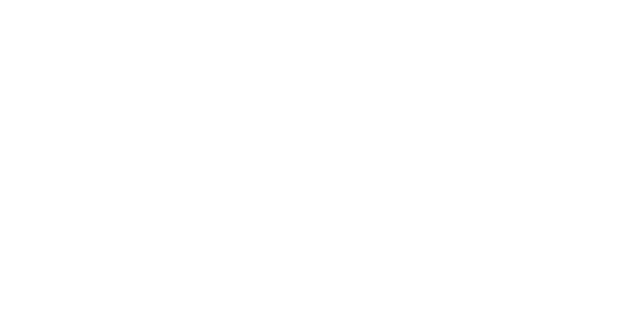
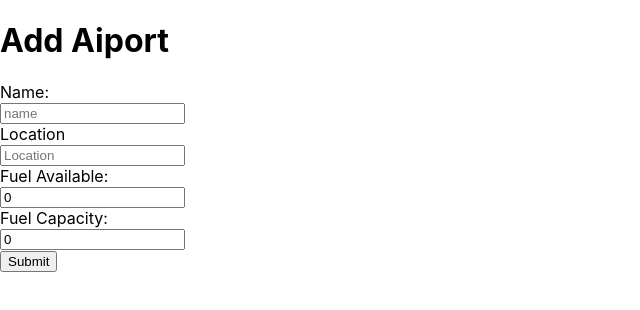
Before and after one commit to AbhiprayaDash/Airport_App, a React (Create React App) app in the folder Client/: page /welcome in a window 1280 px wide. Shown: the top 310 px of the page, without its empty margins (0-640 px from the left). Built offline with nearby package versions, Linux system fonts and the light colour scheme; sample sign-in values are in the browser's storage.

Commit message:
added auth guard

```diff
--- a/Client/src/App.js
+++ b/Client/src/App.js
@@ -1,15 +1,17 @@
-import logo from './logo.svg';
-import './App.css';
 import { Route, Switch } from "react-router";
 import HomeComponent from './components/homecomponent';
-import SignUpComponent from './components/signupcomponent';
-import LoginComponent from './components/logincomponent'
+import SignUpComponent from './components/Auth/signupcomponent';
+import LoginComponent from './components/Auth/logincomponent'
+import WelcomeComponent from './components/welcome';
+import {PrivateRoute} from './components/Route/PrivateRoute'
+
 function App() {
   return (
     <Switch>
       <Route exact path="/" component={HomeComponent}/>
       <Route exact path="/login" component={LoginComponent}/>
       <Route exact path="/signup" component={SignUpComponent}/>
+      <PrivateRoute exact path="/welcome" component={WelcomeComponent}/>
       <Route >
       </Route>
   </Switch>
--- /dev/null
+++ b/Client/src/components/Auth/authservice.js
@@ -0,0 +1,4 @@
+function isAuthenticated(){
+    return JSON.parse(localStorage.getItem('user'));
+}
+export default isAuthenticated
--- a/Client/src/components/logincomponent.js
+++ b/Client/src/components/Auth/logincomponent.js
@@ -1,16 +1,17 @@
 import React, { Fragment } from "react";
-import { Redirect } from "react-router-dom";
 import axios from "axios";
+import isAuthenticated from "./authservice";
 
 class LoginComponent extends React.Component{
     constructor(props)
     {
         super(props);
+        this.props=props;
         this.state={
             password:'',
             email:'',
             errormsg:'',
-            loggedin:''
+            loggedin:false
         }
         this.handlemail=this.handlemail.bind(this);
         this.handlepassword=this.handlepassword.bind(this);
@@ -31,8 +32,13 @@ class LoginComponent extends React.Component{
         try{
             const response = await axios.post('http://localhost:9000/user/signin',reqbody)
             console.log('user loggged in');
-            this.setState({loggedin:true})
-
+            const Accesstoken = response.data
+            if(Accesstoken)
+            {
+                localStorage.setItem("user", JSON.stringify(response.data));
+            }
+            this.setState({loggedin:true});
+            this.props.history.push("/welcome")
         }
         catch(e){
             this.setState({errormsg:'Invalid Credentials'})
@@ -41,6 +47,7 @@ class LoginComponent extends React.Component{
     }
     render()
     {
+        isAuthenticated(this.state.loggedin);
         return(
             <Fragment>
                 <form onSubmit={this.handlesubmit}>
--- a/Client/src/components/signupcomponent.js
+++ b/Client/src/components/Auth/signupcomponent.js
@@ -31,7 +31,6 @@ class SignUpComponent extends React.Component{
         console.log(reqbody)
         try{
             const response = await axios.post('http://localhost:9000/user/signup',reqbody)
-            const token = response.data.token
             console.log(response);
         }
         catch(e){
--- a/Client/src/components/navcomponent.js
+++ b/Client/src/components/Navigation/navcomponent.js
@@ -1,5 +1,6 @@
 import React from 'react'
 import {NavLink} from 'react-router-dom'
+import isAuthenticated from '../Auth/authservice'
 class NavigationComponent extends React.Component
 {
     render()
@@ -8,15 +9,23 @@ class NavigationComponent extends React.Component
             <div>
             <nav>
                 <ul>
+                {!isAuthenticated()&&
                 <li>
-                    <NavLink to="/login">Login</NavLink>
+                      <NavLink to="/login">Login</NavLink>
                 </li>
+                }
+                {!isAuthenticated()&&
                 <li>
                     <NavLink to="/signup">SignUp</NavLink>
+                </li>
+                }
+                <li>
+                    <NavLink to="/welcome">Welcome</NavLink>
                 </li>
                 </ul>
             </nav>
             </div>
+
         )
     }
 }
--- /dev/null
+++ b/Client/src/components/Route/PrivateRoute.js
@@ -0,0 +1,27 @@
+import React, { Component } from "react";
+import { Redirect, Route } from "react-router";
+import isAuthenticated from "../Auth/authservice"
+export const PrivateRoute = ({
+    component:Component,
+    ...rest
+}) =>{
+    return(
+        <Route {...rest} render = {props=>{
+            if(isAuthenticated()){
+                return <Component {...props}/>;
+            }else{
+                return(
+                    <Redirect
+                        to={{
+                            pathname:"/",
+                            state:{
+                                from:props.location
+                            }
+                        }}/>
+                )
+            }
+        }
+      }
+      />
+    )
+}
--- a/Client/src/components/homecomponent.js
+++ b/Client/src/components/homecomponent.js
@@ -1,5 +1,5 @@
 import React, { Fragment } from "react";
-import NavigationComponent from "./navcomponent";
+import NavigationComponent from "./Navigation/navcomponent";
 
 class HomeComponent extends React.Component{
     render()
--- /dev/null
+++ b/Client/src/components/welcome.js
@@ -0,0 +1,64 @@
+import React from "react";
+import { Fragment } from "react";
+import axios from "axios";
+class WelcomeComponent extends React.Component{
+    constructor(props)
+    {
+        super(props);
+        this.state={
+            name:'',
+            location:'',
+            fuelcapacity:0,
+            fuelavailable:0,
+        }
+        this.handlename=this.handlename.bind(this);
+        this.handlelocation=this.handlelocation.bind(this);
+        this.handlefuelav=this.handlefuelav.bind(this);
+        this.handlefuelcap=this.handlefuelcap.bind(this);
+    }
+    handlename(event){
+        this.setState({name: event.target.value});
+    }
+    handlelocation(event){
+        this.setState({location: event.target.value});
+    }
+    handlefuelav(event){
+        this.setState({fuelavailable: event.target.value});
+    }
+    handlefuelcap(event){
+        this.setState({fuelcapacity: event.target.value});
+    }
+    handlesubmit=async (event)=>{
+        event.preventDefault();
+        const reqbody = {name:this.state.name,email:this.state.email,password:this.state.password}
+        console.log(reqbody)
+        try{
+            const response = await axios.post('http://localhost:9000/user/signup',reqbody)
+            const token = response.data.token
+            console.log(response);
+        }
+        catch(e){
+            console.log(e)
+        }
+    }
+    render()
+    {
+        return(
+            <Fragment>
+                <h1>Add Aiport</h1>
+                <form onSubmit={this.handlesubmit}>
+                    <label for="fname">Name:</label><br/>
+                    <input type="text" value={this.state.name} placeholder="name" onChange={this.handlename}/><br/>
+                    <label for="email">Location</label><br/>
+                    <input type="text" value={this.state.location} placeholder="Location" onChange={this.handlelocation}/><br/>
+                    <label for="password">Fuel Available:</label><br/>
+                    <input type="text" value={this.state.fuelavailable} placeholder="Fuel Available" onChange={this.handlefuelav}/><br/>
+                    <label for="password">Fuel Capacity:</label><br/>
+                    <input type="text" value={this.state.fuelcapacity} placeholder="Fuel Capacity" onChange={this.handlefuelcap}/><br/>
+                    <input type="submit" value="Submit"/>
+                </form>
+            </Fragment>
+        )
+    }
+}
+export default WelcomeComponent
```
Also changed, not shown: 1 other file (tests, documents, lock files or other folders).
